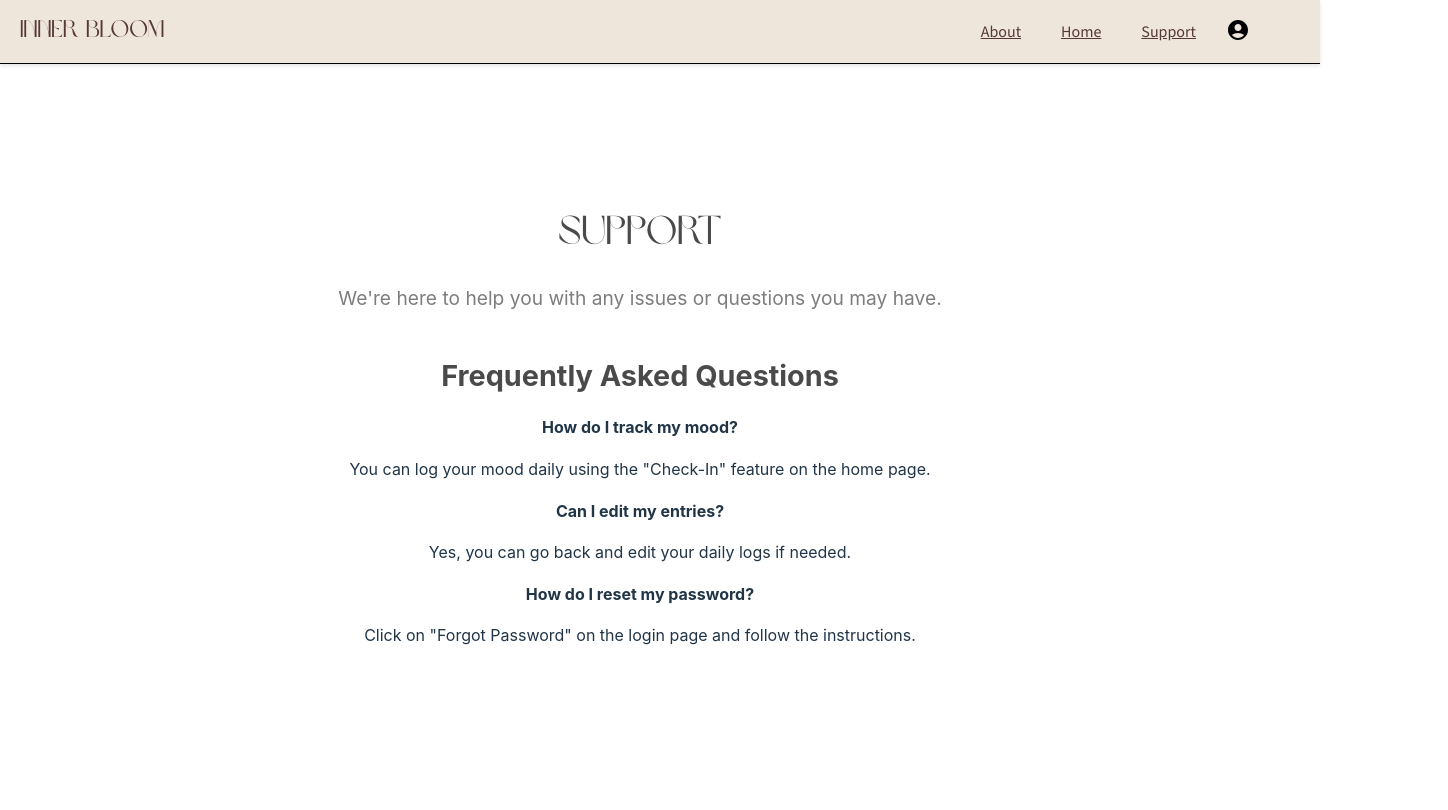
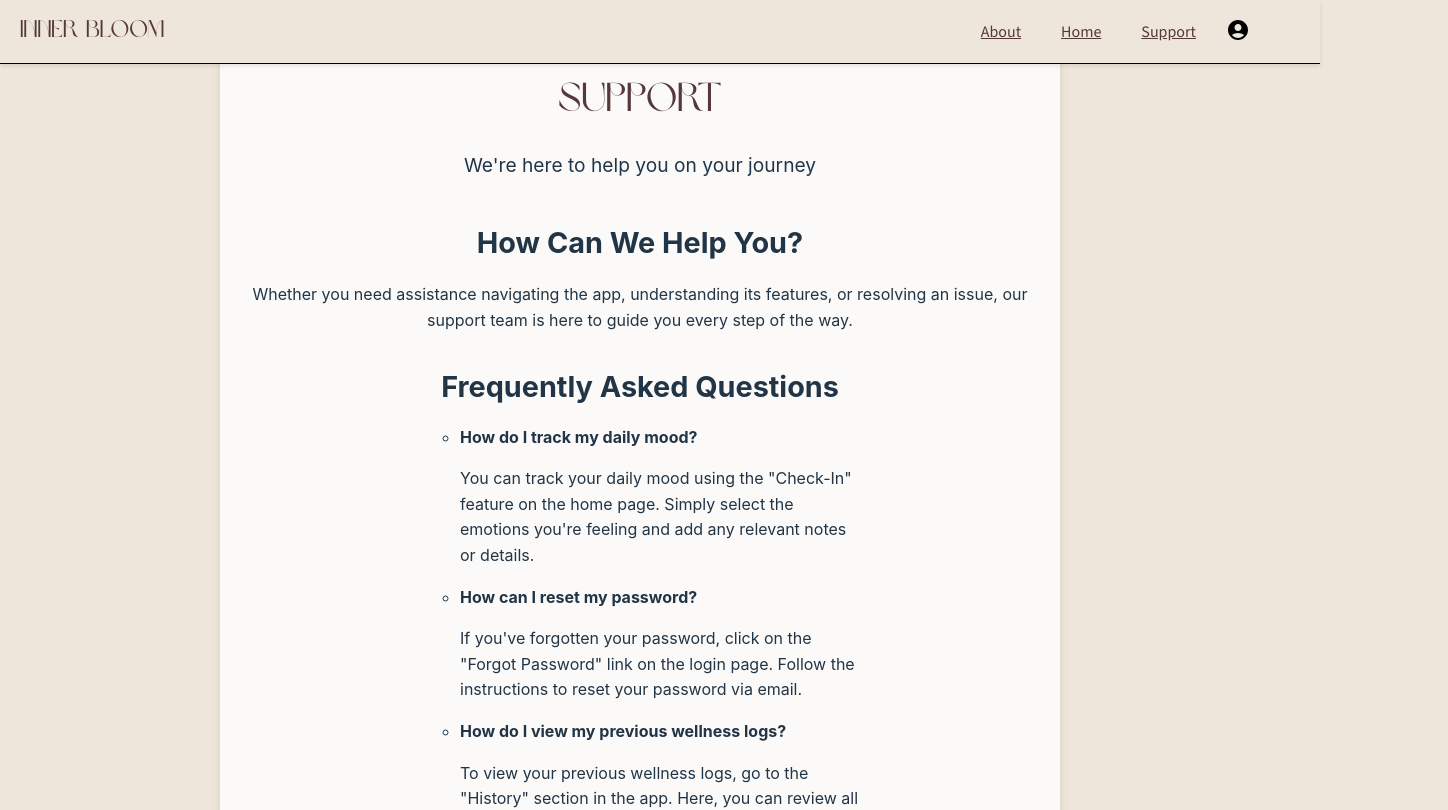
Before and after one commit to Inner-Bloom/InnerBloom, a React (Vite) app in the folder packages/react-frontend/: page /support in a window 1280 px wide. Shown: the top 810 px of the page, 1448 px wide, since content can reach past the window. Built offline with nearby package versions, Linux system fonts and the light colour scheme.

Commit message:
added css styling to support page

```diff
--- a/packages/react-frontend/src/Support.jsx
+++ b/packages/react-frontend/src/Support.jsx
@@ -1,33 +1,90 @@
-import React from 'react';
+import React from "react";
 
 const Support = () => {
     return (
-    <div style={{ margin: '0 auto', maxWidth: '800px', padding: '20px', lineHeight: '1.6' }}>
-      <header style={{ textAlign: 'center', marginBottom: '40px' }}>
-        <h1 style={{ fontSize: '2.5em', color: '#4A4A4A' }}>Support</h1>
-        <p style={{ fontSize: '1.2em', color: '#7D7D7D' }}>
-          We're here to help you with any issues or questions you may have.
+        <div
+            style={{
+                backgroundColor: "#eee6db",
+                backgroundSize: "cover",
+                backgroundPosition: "center",
+                backgroundRepeat: "no-repeat",
+                minHeight: "100vh",
+                width: "100%",
+                padding: 200,
+                fontFamily: "Source Sans 3"
+            }}>
+            <div
+                style={{
+                    backgroundColor: "rgba(255, 255, 255, 0.8)",
+                    maxWidth: "800px",
+                    margin: "0 auto",
+                    padding: "20px",
+                    borderRadius: "10px",
+                    boxShadow: "0 4px 8px rgba(0, 0, 0, 0.1)",
+                    lineHeight: "1.6",
+                    textAlign: "center"
+                }}>
+                <header style={{ marginBottom: "40px" }}>
+                    <h1 style={{ fontSize: "2.5em" }}>Support</h1>
+                    <p style={{ fontSize: "1.2em" }}>
+                        We're here to help you on your journey
                     </p>
                 </header>
 
-      <section style={{ marginBottom: '30px' }}>
-        <h2 style={{ fontSize: '1.8em', color: '#4A4A4A', marginBottom: '10px' }}>Frequently Asked Questions</h2>
-        <ul style={{ listStyleType: 'none', padding: 0 }}>
-          <li style={{ marginBottom: '15px' }}>
-            <strong>How do I track my mood?</strong>
-            <p>You can log your mood daily using the "Check-In" feature on the home page.</p>
+                <section style={{ marginBottom: "30px" }}>
+                    <h2 style={{ fontSize: "1.8em", marginBottom: "10px" }}>
+                        How Can We Help You?
+                    </h2>
+                    <p>
+                        Whether you need assistance navigating the app,
+                        understanding its features, or resolving an issue, our
+                        support team is here to guide you every step of the way.
+                    </p>
+                </section>
+
+                <section style={{ marginBottom: "30px" }}>
+                    <h2 style={{ fontSize: "1.8em", marginBottom: "10px" }}>
+                        Frequently Asked Questions
+                    </h2>
+                    <ul
+                        style={{
+                            listStyleType: "circle",
+                            margin: "15px auto",
+                            textAlign: "left",
+                            maxWidth: "400px"
+                        }}>
+                        <li>
+                            <strong>How do I track my daily mood?</strong>
+                            <p>
+                                You can track your daily mood using the
+                                "Check-In" feature on the home page. Simply
+                                select the emotions you're feeling and add any
+                                relevant notes or details.
+                            </p>
                         </li>
-          <li style={{ marginBottom: '15px' }}>
-            <strong>Can I edit my entries?</strong>
-            <p>Yes, you can go back and edit your daily logs if needed.</p>
+                        <li>
+                            <strong>How can I reset my password?</strong>
+                            <p>
+                                If you've forgotten your password, click on the
+                                "Forgot Password" link on the login page. Follow
+                                the instructions to reset your password via
+                                email.
+                            </p>
                         </li>
-          <li style={{ marginBottom: '15px' }}>
-            <strong>How do I reset my password?</strong>
-            <p>Click on "Forgot Password" on the login page and follow the instructions.</p>
+                        <li>
+                            <strong>
+                                How do I view my previous wellness logs?
+                            </strong>
+                            <p>
+                                To view your previous wellness logs, go to the
+                                "History" section in the app. Here, you can
+                                review all your past entries, including mood,
+                                sleep, and activity logs.
+                            </p>
                         </li>
                     </ul>
                 </section>
-
+            </div>
         </div>
     );
 };
```
Lines whose indentation alone changed are shown as unchanged.
